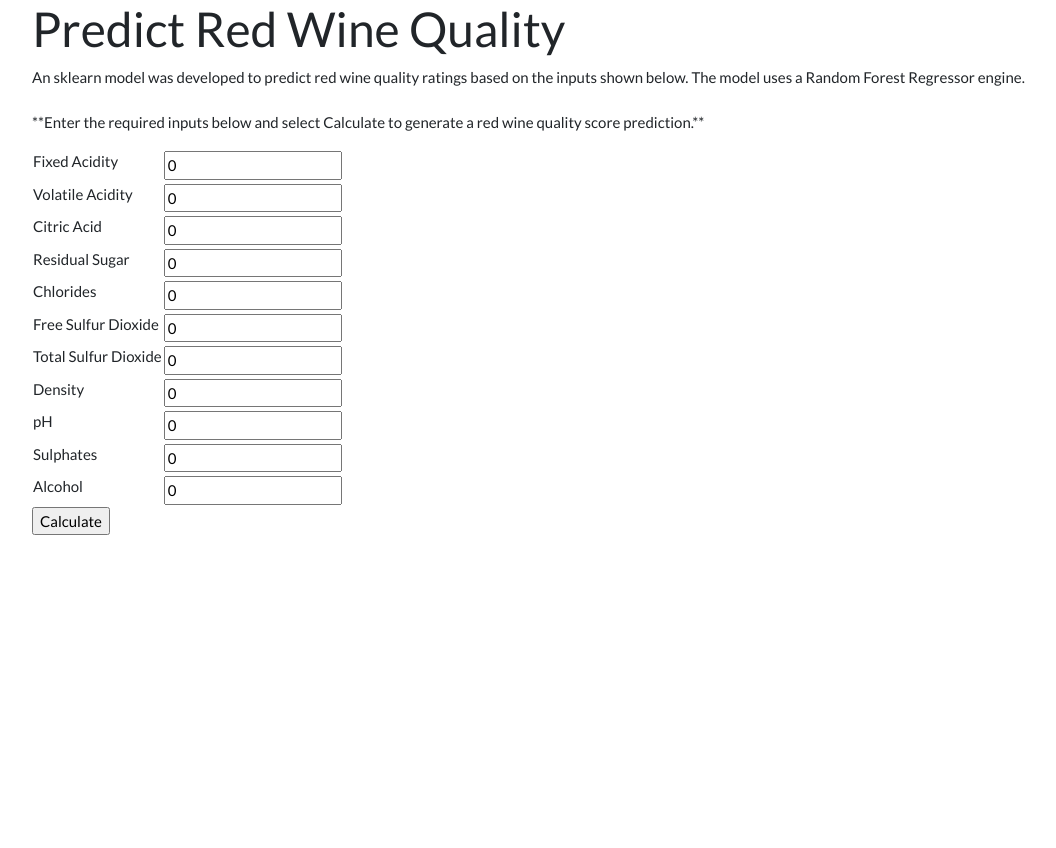
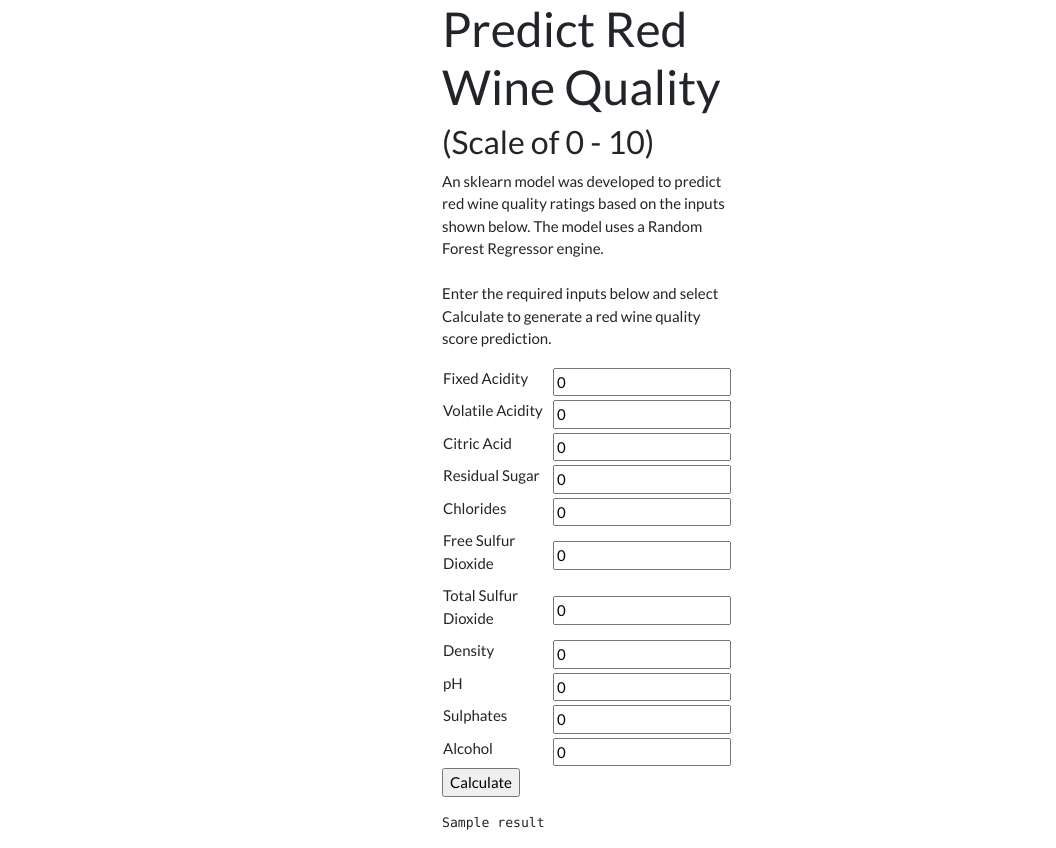
Before and after one commit to canfielder/DSBA-6190_Proj2, a Flask app: template templates/index.html in a window 1280 px wide. Shown: the whole page, without its empty margins (53-1109 px from the left). Before the commit the page ends 535 px from the top, so only its background shows below. Run offline with Flask 2, Linux system fonts and the light colour scheme; the template is opened without the code that fills it: values that come from a table or form of the project are taken from there, most other values are stand-ins (such as "Sample title", 1, 10 or a date in 2020); parts of the project's set-up code (start-up, migrations or seed data) failed here and were passed over; some libraries are stand-ins or nearby versions.

Commit message:
Import Training Scaler

```diff
--- a/main.py
+++ b/main.py
@@ -20,25 +20,35 @@ def predict():
     form = InputForm(request.form)
     LOG.info(f"Form Require: {form}")
 
+    x = form.alcohol.data
+    LOG.info(f"Form Check: {x}")
+
     if request.method == 'POST' and form.validate():
+
+        x = 1
+        LOG.info(f"POST Check: {x}")
+
         # Convert Input Table Data to DataFrame
         df_input = create_dataframe(form)
         LOG.info(f"Convert Input to DataFrame: {df_input}")
 
         # Scale Input Data per Sklearn model parameters
-        df_scaled = scale(df_input)
+        df_scaled = scale(df_input, scaler)
         LOG.info(f"Scale Input Data: {df_scaled}")
 
         # Predict Wine Quality
-        prediction = list(clf.predict(df_scaled))
+        prediction = clf.predict(df_scaled)
         LOG.info(f"Predict: {prediction}")
+        # result = list(clf.predict(df_scaled))
+        result = prediction
 
     else:
-        prediction = None
+        result = None
 
-    return render_template('index.html', form=form, result=jsonify(prediction))
+    return render_template('index.html', form=form, result=result)
 
 
 if __name__ == '__main__':
     clf = joblib.load('wine_predict/wine_quality_prediction.joblib')
+    scaler = joblib.load('wine_predict/standard_scaler.joblib')
     app.run(debug=True, host='0.0.0.0', port=8080)
--- a/templates/index.html
+++ b/templates/index.html
@@ -13,20 +13,22 @@
 
     <body class - "body">
     <body>
-        <div class="container">
-            <h1> Predict Red Wine Quality</h1>
+        <div class="container" style="width:25%">
+            <h1> Predict Red<br>Wine Quality </h1>
+            <h3> (Scale of 0 - 10) </h3>
             <p>
                 An sklearn model was developed to predict red wine quality ratings
                 based on the inputs shown below. The model uses a Random Forest
                 Regressor engine.
                 <br>
                 <br>
-                **Enter the required inputs below and select Calculate to generate a
-                red wine quality score prediction.**
+                Enter the required inputs below and select Calculate to generate a
+                red wine quality score prediction.
             </p>
         </div>
 
-        <div class="container">
+        <div class="container" style="width:25%">
+            <form method="POST">
                 <table>
                     {% for field in form %}
                         <tr>
@@ -35,13 +37,16 @@
                         </tr>
                     {% endfor %}
                 </table>
-            <p><input type=submit name="submit_button" value="Calculate"></form></p>
+                <p>
+                    <input type=submit name="submit_button" value="Calculate"></form>
+                </p>
+            </form>
         </div>
 
-        <div class="container">
+        <div class="container" style="width:25%">
             <p>
-            {% if result != None %}
-            <pre {{ result }}</pre>
+            {% if result %}
+             <pre>{{ result }}</pre>
             {% endif %}
             </p>
         </div>
```
Also changed, not shown: python_scripts/custom_functions.py (+29 -17 lines), python_scripts/model.py (+12 -11 lines), 2 other files. Lines whose indentation alone changed are shown as unchanged.
